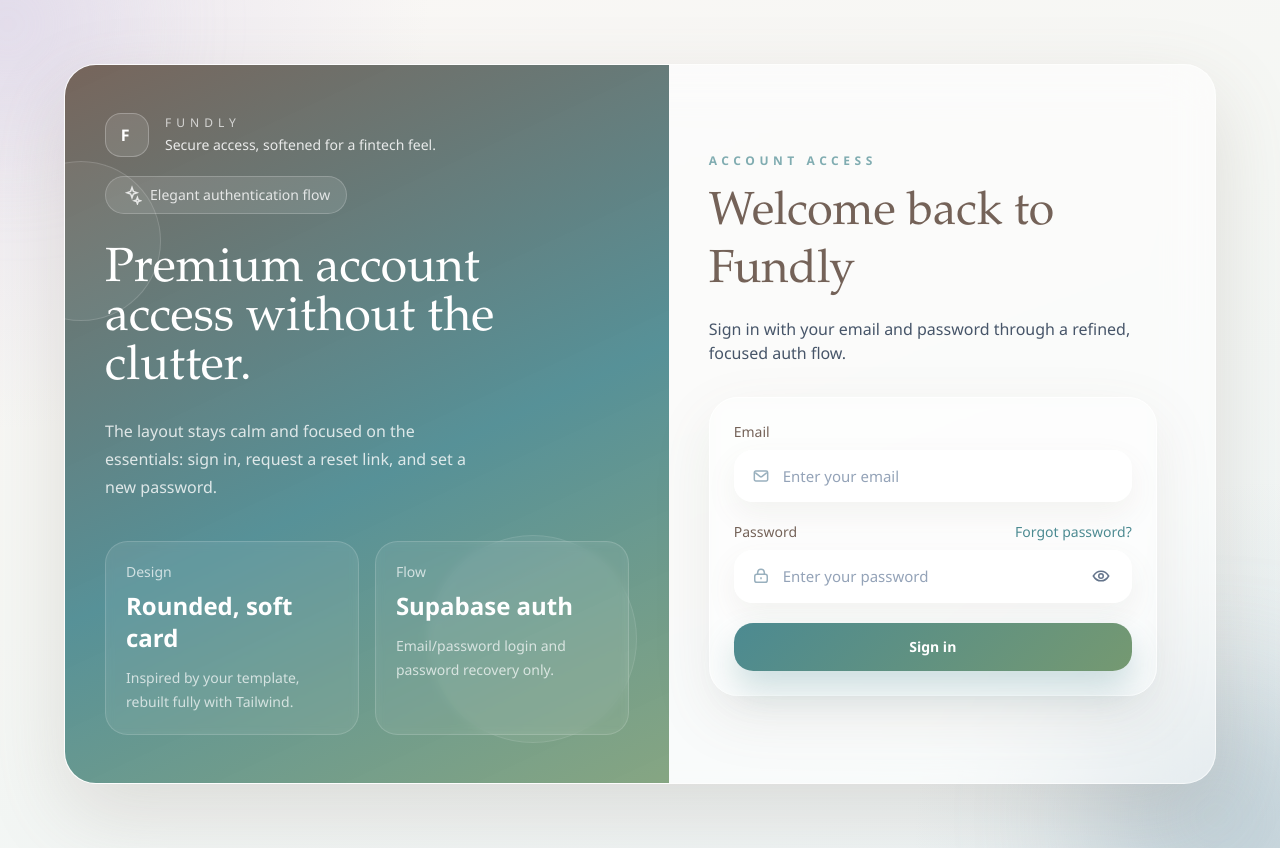
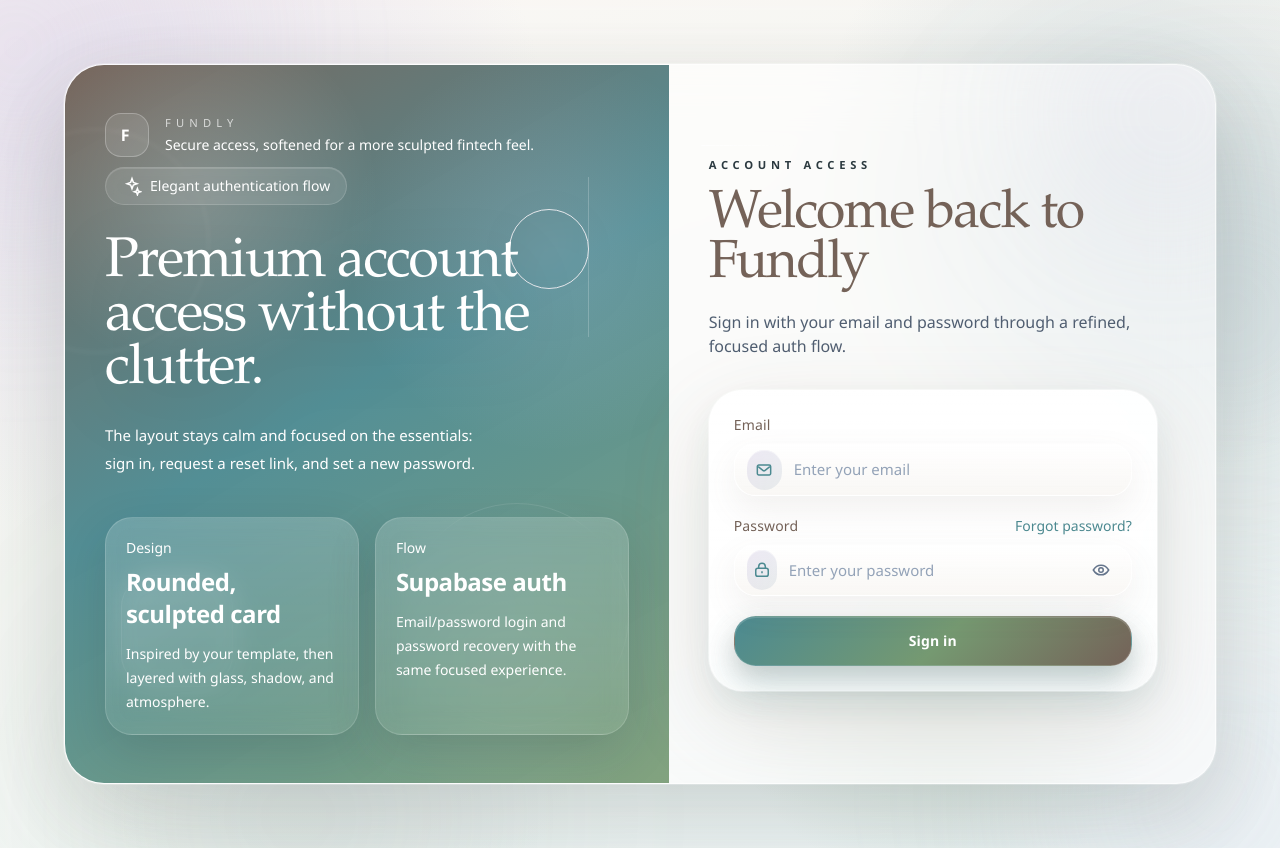
Before and after one commit to miraa2001/Fundly-dev, a React (Vite) app: page /#/login in a window 1280 px wide. Built offline with nearby package versions, Linux system fonts and the light colour scheme; no server answers.

Commit message:
Visual Upgrade

```diff
--- a/src/components/auth/AuthButton.jsx
+++ b/src/components/auth/AuthButton.jsx
@@ -1,5 +1,5 @@
 export const primaryButtonClassName =
-  'inline-flex w-full items-center justify-center gap-2 rounded-[1.2rem] bg-[linear-gradient(135deg,#4c8a91_0%,#759971_100%)] px-4 py-3.5 text-sm font-semibold text-white shadow-[0_18px_34px_rgba(76,138,145,0.28)] transition duration-200 hover:-translate-y-0.5 hover:shadow-[0_22px_40px_rgba(76,138,145,0.3)] focus:outline-none focus-visible:ring-4 focus-visible:ring-teal/20 disabled:translate-y-0 disabled:cursor-not-allowed disabled:opacity-70 disabled:shadow-none';
+  'inline-flex w-full items-center justify-center gap-2 rounded-[1.35rem] border border-white/15 bg-[linear-gradient(135deg,#4c8a91_0%,#759971_52%,#746258_100%)] px-4 py-3.5 text-sm font-semibold tracking-[0.01em] text-white shadow-[0_18px_36px_rgba(76,138,145,0.24),0_10px_24px_rgba(116,98,88,0.22),inset_0_1px_0_rgba(255,255,255,0.16)] transition duration-300 ease-out hover:-translate-y-0.5 hover:scale-[1.01] hover:shadow-[0_26px_48px_rgba(76,138,145,0.26),0_14px_34px_rgba(116,98,88,0.26),inset_0_1px_0_rgba(255,255,255,0.18)] active:scale-[0.99] focus:outline-none focus-visible:ring-4 focus-visible:ring-teal/20 disabled:translate-y-0 disabled:scale-100 disabled:cursor-not-allowed disabled:opacity-70 disabled:shadow-none';
 
 export default function AuthButton({
   children,
--- a/src/components/auth/AuthField.jsx
+++ b/src/components/auth/AuthField.jsx
@@ -19,7 +19,7 @@ export default function AuthField({
   return (
     <div className="space-y-2">
       <div className="flex items-center justify-between gap-3">
-        <label htmlFor={id} className="text-sm font-medium text-clay">
+        <label htmlFor={id} className="text-sm font-medium tracking-[0.01em] text-clay">
           {label}
         </label>
         {action}
@@ -27,14 +27,14 @@ export default function AuthField({
 
       <div
         className={[
-          'flex items-center rounded-[1.15rem] border bg-white/90 transition duration-200',
+          'flex items-center rounded-[1.35rem] border bg-[linear-gradient(180deg,rgba(255,255,255,0.92),rgba(248,246,243,0.84))] transition duration-200 backdrop-blur-sm',
           error
-            ? 'border-[#d59199]/80 shadow-[0_0_0_4px_rgba(213,145,153,0.12)]'
-            : 'border-white/90 shadow-[0_12px_30px_rgba(116,98,88,0.08)] focus-within:border-teal/45 focus-within:shadow-[0_0_0_4px_rgba(76,138,145,0.12)]',
+            ? 'border-[#d59199]/80 shadow-[0_0_0_4px_rgba(213,145,153,0.12),0_14px_34px_rgba(161,77,87,0.08)]'
+            : 'border-white/80 shadow-[0_14px_34px_rgba(116,98,88,0.09)] focus-within:border-teal/45 focus-within:bg-white focus-within:shadow-[0_0_0_4px_rgba(76,138,145,0.12),0_18px_42px_rgba(76,138,145,0.12)]',
           inputProps.disabled ? 'opacity-70' : '',
         ].join(' ')}
       >
-        <span className="pl-4 text-mist/95">
+        <span className="ml-3 flex h-10 w-10 items-center justify-center rounded-full bg-[linear-gradient(135deg,rgba(215,207,230,0.46),rgba(147,172,186,0.18))] text-teal shadow-[inset_0_1px_0_rgba(255,255,255,0.45)]">
           <Icon />
         </span>
 
@@ -43,7 +43,7 @@ export default function AuthField({
           type={inputType}
           aria-invalid={Boolean(error)}
           aria-describedby={describedBy}
-          className="w-full rounded-[1.15rem] bg-transparent px-3 py-3.5 text-[15px] text-slate-700 outline-none placeholder:text-slate-400"
+          className="w-full rounded-[1.35rem] bg-transparent px-3 py-3.5 text-[15px] text-slate-700 outline-none placeholder:text-slate-400"
           {...inputProps}
         />
 
@@ -51,7 +51,7 @@ export default function AuthField({
           <button
             type="button"
             onClick={() => setPasswordVisible((current) => !current)}
-            className="mr-2 flex h-11 items-center justify-center rounded-full px-3 text-slate-500 transition hover:bg-slate-100 hover:text-slate-700"
+            className="mr-2 flex h-11 items-center justify-center rounded-full px-3 text-slate-500 transition hover:bg-white/70 hover:text-teal"
             aria-label={passwordVisible ? 'Hide password' : 'Show password'}
             disabled={inputProps.disabled}
           >
--- a/src/components/auth/AuthLayout.jsx
+++ b/src/components/auth/AuthLayout.jsx
@@ -4,71 +4,85 @@ import { BrandMark, SparkIcon } from './icons';
 export default function AuthLayout({ eyebrow, title, description, children }) {
   return (
     <main className="relative isolate min-h-screen overflow-hidden px-4 py-6 sm:px-6 lg:px-8">
-      <div className="absolute inset-0 -z-20 bg-[radial-gradient(circle_at_top_left,rgba(215,207,230,0.5),transparent_28%),radial-gradient(circle_at_bottom_right,rgba(147,172,186,0.24),transparent_24%),linear-gradient(160deg,#faf7f5_0%,#f5f7f4_48%,#eef4f5_100%)]" />
-      <div className="absolute left-[-6rem] top-[-5rem] -z-10 h-52 w-52 rounded-full bg-lilac/40 blur-3xl" />
-      <div className="absolute bottom-[-6rem] right-[-4rem] -z-10 h-64 w-64 rounded-full bg-mist/35 blur-3xl" />
+      <div className="absolute inset-0 -z-30 bg-[linear-gradient(160deg,#fdf9f6_0%,#f5f6f2_45%,#eef5f6_100%)]" />
+      <div className="absolute inset-0 -z-20 bg-[radial-gradient(circle_at_12%_18%,rgba(215,207,230,0.6),transparent_30%),radial-gradient(circle_at_88%_20%,rgba(147,172,186,0.3),transparent_24%),radial-gradient(circle_at_74%_78%,rgba(117,153,113,0.22),transparent_20%),radial-gradient(circle_at_26%_82%,rgba(215,207,230,0.26),transparent_22%)]" />
+      <div className="absolute left-[-8rem] top-[-6rem] -z-10 h-72 w-72 rounded-full bg-lilac/45 blur-[110px]" />
+      <div className="absolute right-[-7rem] top-[18%] -z-10 h-80 w-80 rounded-full bg-mist/30 blur-[120px]" />
+      <div className="absolute bottom-[-7rem] left-[12%] -z-10 h-72 w-72 rounded-full bg-moss/20 blur-[130px]" />
+      <div className="absolute bottom-[-5rem] right-[-4rem] -z-10 h-64 w-64 rounded-full bg-lilac/30 blur-[120px]" />
+      <div className="absolute inset-x-0 top-[8%] -z-10 mx-auto h-px max-w-5xl bg-white/40 blur-sm" />
 
       <div className="mx-auto flex min-h-screen max-w-6xl items-center justify-center">
-        <div className="grid w-full overflow-hidden rounded-[2rem] border border-white/60 bg-white/55 shadow-soft backdrop-blur-xl lg:min-h-[720px] lg:grid-cols-[1.05fr_0.95fr]">
-          <section className="relative hidden overflow-hidden bg-[linear-gradient(155deg,rgba(116,98,88,0.98)_0%,rgba(76,138,145,0.94)_56%,rgba(117,153,113,0.88)_100%)] px-10 py-12 text-white lg:flex lg:flex-col">
-            <div className="absolute -left-16 top-24 h-40 w-40 rounded-full border border-white/15 bg-white/5" />
-            <div className="absolute bottom-10 right-8 h-52 w-52 rounded-full border border-white/10 bg-white/5" />
+        <div className="grid w-full overflow-hidden rounded-[2.5rem] border border-white/55 bg-white/[0.58] shadow-[0_42px_130px_rgba(76,138,145,0.12),0_28px_80px_rgba(116,98,88,0.18)] backdrop-blur-[28px] ring-1 ring-white/25 lg:min-h-[720px] lg:grid-cols-[1.05fr_0.95fr]">
+          <section className="relative hidden overflow-hidden bg-[linear-gradient(150deg,rgba(116,98,88,0.98)_0%,rgba(76,138,145,0.96)_46%,rgba(117,153,113,0.9)_100%)] px-10 py-12 text-white lg:flex lg:flex-col">
+            <div className="absolute inset-0 bg-[radial-gradient(circle_at_22%_18%,rgba(255,255,255,0.18),transparent_24%),radial-gradient(circle_at_80%_26%,rgba(215,207,230,0.18),transparent_28%),radial-gradient(circle_at_72%_82%,rgba(255,255,255,0.08),transparent_24%)]" />
+            <div className="absolute -left-20 top-16 h-56 w-56 rounded-full border border-white/15 bg-white/8 blur-[2px]" />
+            <div className="absolute right-[-3.5rem] top-[-1.5rem] h-56 w-56 rounded-full bg-lilac/18 blur-[70px]" />
+            <div className="absolute bottom-14 right-10 h-56 w-56 rounded-full border border-white/10 bg-white/6" />
+            <div className="absolute bottom-24 left-14 h-28 w-28 rounded-[2rem] border border-white/12 bg-[linear-gradient(145deg,rgba(255,255,255,0.14),rgba(255,255,255,0.02))] backdrop-blur-sm" />
+            <div className="absolute right-20 top-28 h-40 w-px bg-white/20" />
+            <div className="absolute right-20 top-36 h-20 w-20 rounded-full border border-white/18 bg-white/8 backdrop-blur-sm" />
 
             <Link to="/login" className="relative z-10 flex items-center gap-4">
               <BrandMark inverse />
               <div>
-                <p className="text-xs uppercase tracking-[0.42em] text-white/70">Fundly</p>
-                <p className="mt-1 text-sm text-white/85">Secure access, softened for a fintech feel.</p>
+                <p className="text-[0.7rem] uppercase tracking-[0.46em] text-white/70">Fundly</p>
+                <p className="mt-1 text-sm text-white/82">Secure access, softened for a more sculpted fintech feel.</p>
               </div>
             </Link>
 
             <div className="relative z-10 mt-auto max-w-md">
-              <div className="inline-flex items-center gap-2 rounded-full border border-white/20 bg-white/10 px-4 py-2 text-sm text-white/80">
+              <div className="inline-flex items-center gap-2 rounded-full border border-white/15 bg-white/10 px-4 py-2 text-sm text-white/82 shadow-[inset_0_1px_0_rgba(255,255,255,0.12)] backdrop-blur-md">
                 <SparkIcon />
                 Elegant authentication flow
               </div>
-              <h2 className="mt-8 font-serif text-5xl leading-[1.02]">
+              <h2 className="mt-8 max-w-lg font-serif text-[3.5rem] leading-[0.95] tracking-[-0.03em] text-white drop-shadow-[0_18px_36px_rgba(0,0,0,0.16)]">
                 Premium account access without the clutter.
               </h2>
-              <p className="mt-6 max-w-sm text-base leading-7 text-white/80">
+              <p className="mt-6 max-w-sm text-[15px] leading-7 text-white/78">
                 The layout stays calm and focused on the essentials: sign in, request a reset link, and set a new password.
               </p>
             </div>
 
             <div className="relative z-10 mt-10 grid gap-4 sm:grid-cols-2">
-              <div className="rounded-[1.4rem] border border-white/15 bg-white/10 p-5 backdrop-blur-sm">
-                <p className="text-sm text-white/70">Design</p>
-                <p className="mt-2 text-2xl font-semibold">Rounded, soft card</p>
-                <p className="mt-3 text-sm leading-6 text-white/70">Inspired by your template, rebuilt fully with Tailwind.</p>
+              <div className="rounded-[1.7rem] border border-white/15 bg-[linear-gradient(180deg,rgba(255,255,255,0.18),rgba(255,255,255,0.08))] p-5 shadow-[0_18px_50px_rgba(21,32,44,0.16)] backdrop-blur-md">
+                <p className="text-sm text-white/68">Design</p>
+                <p className="mt-2 text-2xl font-semibold tracking-[-0.02em]">Rounded, sculpted card</p>
+                <p className="mt-3 text-sm leading-6 text-white/72">Inspired by your template, then layered with glass, shadow, and atmosphere.</p>
               </div>
-              <div className="rounded-[1.4rem] border border-white/15 bg-white/10 p-5 backdrop-blur-sm">
-                <p className="text-sm text-white/70">Flow</p>
-                <p className="mt-2 text-2xl font-semibold">Supabase auth</p>
-                <p className="mt-3 text-sm leading-6 text-white/70">Email/password login and password recovery only.</p>
+              <div className="rounded-[1.7rem] border border-white/15 bg-[linear-gradient(180deg,rgba(255,255,255,0.18),rgba(255,255,255,0.08))] p-5 shadow-[0_18px_50px_rgba(21,32,44,0.16)] backdrop-blur-md">
+                <p className="text-sm text-white/68">Flow</p>
+                <p className="mt-2 text-2xl font-semibold tracking-[-0.02em]">Supabase auth</p>
+                <p className="mt-3 text-sm leading-6 text-white/72">Email/password login and password recovery with the same focused experience.</p>
               </div>
             </div>
           </section>
 
           <section className="relative flex flex-col justify-center px-6 py-8 sm:px-8 lg:px-10">
-            <Link to="/login" className="flex items-center gap-4 lg:hidden">
+            <div className="absolute right-0 top-0 h-44 w-44 translate-x-10 -translate-y-10 rounded-full bg-lilac/30 blur-[85px]" />
+            <div className="absolute bottom-12 left-0 h-40 w-40 -translate-x-10 rounded-full bg-mist/18 blur-[90px]" />
+            <div className="absolute left-8 top-20 h-px w-24 bg-gradient-to-r from-white/70 to-transparent" />
+
+            <Link to="/login" className="relative z-10 flex items-center gap-4 lg:hidden">
               <BrandMark />
               <div>
-                <p className="text-xs uppercase tracking-[0.42em] text-clay/70">Fundly</p>
-                <p className="mt-1 text-sm text-clay/70">Clean access with a premium, calm finish.</p>
+                <p className="text-[0.7rem] uppercase tracking-[0.46em] text-clay/68">Fundly</p>
+                <p className="mt-1 text-sm text-clay/72">Clean access with a more premium, atmospheric finish.</p>
               </div>
             </Link>
 
-            <div className="mt-10 lg:mt-0">
-              <p className="text-xs font-semibold uppercase tracking-[0.38em] text-teal/70">{eyebrow}</p>
-              <h1 className="mt-4 max-w-md font-serif text-4xl leading-tight text-clay sm:text-[2.9rem]">
+            <div className="relative z-10 mt-10 lg:mt-0">
+              <p className="text-[0.7rem] font-semibold uppercase tracking-[0.42em] text-teal/72">{eyebrow}</p>
+              <h1 className="mt-4 max-w-md font-serif text-[2.85rem] leading-[0.94] tracking-[-0.03em] text-clay sm:text-[3.35rem]">
                 {title}
               </h1>
-              <p className="mt-4 max-w-md text-sm leading-7 text-slate-600 sm:text-base">
+              <p className="mt-5 max-w-md text-[15px] leading-7 text-slate-600/95 sm:text-base">
                 {description}
               </p>
             </div>
 
-            <div className="mt-8 w-full max-w-md rounded-[1.8rem] border border-white/80 bg-white/82 p-5 shadow-[0_22px_60px_rgba(116,98,88,0.1)] backdrop-blur md:p-6">
+            <div className="relative z-10 mt-8 w-full max-w-md rounded-[2.1rem] border border-white/70 bg-[linear-gradient(180deg,rgba(255,255,255,0.9),rgba(255,255,255,0.78))] p-5 shadow-[0_30px_90px_rgba(116,98,88,0.18),0_14px_36px_rgba(76,138,145,0.08)] backdrop-blur-2xl ring-1 ring-white/45 md:p-6">
+              <div className="absolute inset-x-6 top-0 h-px bg-gradient-to-r from-transparent via-white/90 to-transparent" />
               {children}
             </div>
           </section>
--- a/src/index.css
+++ b/src/index.css
@@ -20,10 +20,11 @@ body {
   margin: 0;
   font-family: Aptos, 'Segoe UI', 'Helvetica Neue', sans-serif;
   background:
-    radial-gradient(circle at top left, rgba(215, 207, 230, 0.8), transparent 32%),
-    radial-gradient(circle at top right, rgba(147, 172, 186, 0.42), transparent 28%),
-    radial-gradient(circle at 20% 80%, rgba(117, 153, 113, 0.16), transparent 20%),
-    linear-gradient(160deg, #fbf8f5 0%, #f5f7f4 45%, #edf4f5 100%);
+    radial-gradient(circle at 10% 12%, rgba(215, 207, 230, 0.82), transparent 30%),
+    radial-gradient(circle at 86% 16%, rgba(147, 172, 186, 0.42), transparent 24%),
+    radial-gradient(circle at 22% 82%, rgba(117, 153, 113, 0.18), transparent 18%),
+    radial-gradient(circle at 82% 76%, rgba(215, 207, 230, 0.18), transparent 18%),
+    linear-gradient(160deg, #fdf9f6 0%, #f6f6f1 44%, #edf5f6 100%);
 }
 
 a {
```
